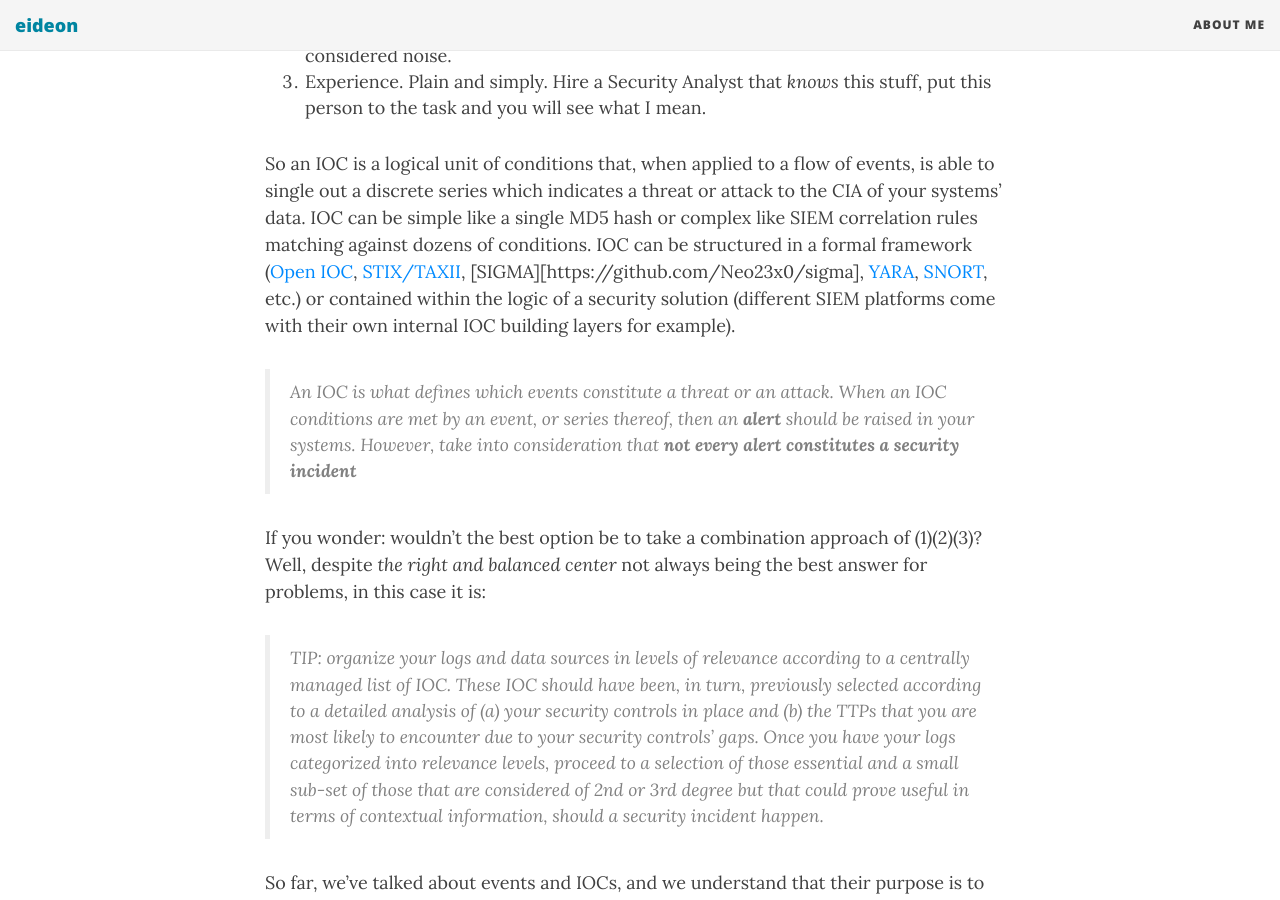
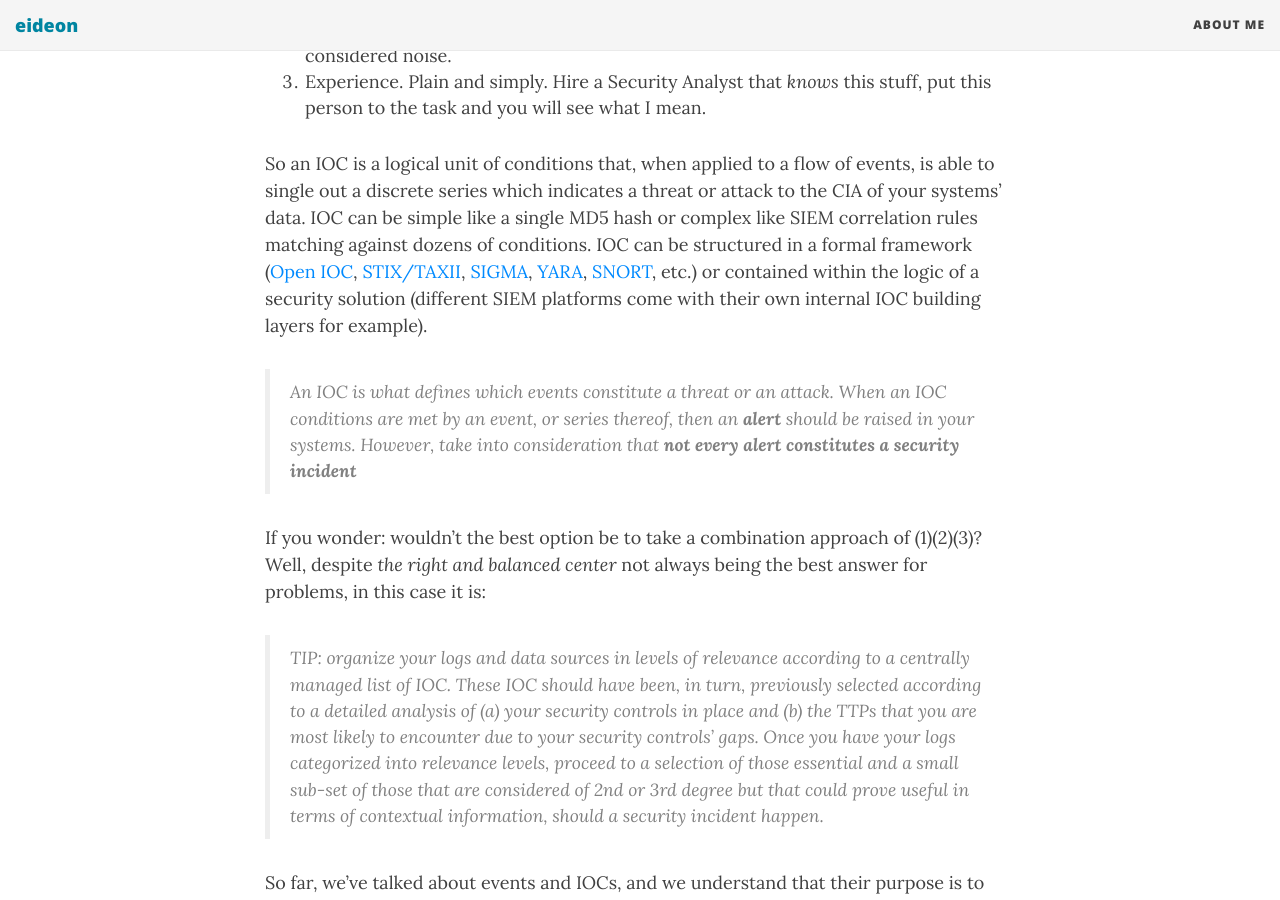
Before and after one commit to darkquasar/darkquasar.github.io, a Jekyll site: the page built from _posts/2017-10-15-THL02-Events_Threats_Incidents.md, in a window 1280 px wide and 900 px high, scrolled down 4269 px. Built offline with Jekyll 4.4.1, drawn with Linux system fonts in a browser that asks for light colours; nearby versions of some CDN libraries; comment, search, counter and statistics services are not loaded.

Commit message:
Update 2017-10-15-THL02-Events_Threats_Incidents.md

```diff
--- a/_posts/2017-10-15-THL02-Events_Threats_Incidents.md
+++ b/_posts/2017-10-15-THL02-Events_Threats_Incidents.md
@@ -66,7 +66,7 @@ Collecting millions of events per second doesn't make much sense unless we actua
 2. Indicators of Compromise. Contrary to (1), IOC involve a bottom-up approach. By leveraging IOC, you begin with the study and definition of TTPs from the most granular perspective. This analysis is then organized in structured units that become your IOC: you apply them to SIEM, IPS/IDS, Firewalls, Proxys, EDR solutions, etc. When using this approach, you are only concerned with those events that carry the potential to trigger your previously defined IOC thus, everything else can be considered noise.
 3. Experience. Plain and simply. Hire a Security Analyst that *knows* this stuff, put this person to the task and you will see what I mean.
 
-So an IOC is a logical unit of conditions that, when applied to a flow of events, is able to single out a discrete series which indicates a threat or attack to the CIA of your systems' data. IOC can be simple like a single MD5 hash or complex like SIEM correlation rules matching against dozens of conditions. IOC can be structured in a formal framework ([Open IOC](http://www.openioc.org/), [STIX/TAXII](https://securityintelligence.com/how-stix-taxii-and-cybox-can-help-with-standardizing-threat-information/), [SIGMA][https://github.com/Neo23x0/sigma], [YARA](https://github.com/VirusTotal/yara), [SNORT](https://www.snort.org/), etc.) or contained within the logic of a security solution (different SIEM platforms come with their own internal IOC building layers for example).
+So an IOC is a logical unit of conditions that, when applied to a flow of events, is able to single out a discrete series which indicates a threat or attack to the CIA of your systems' data. IOC can be simple like a single MD5 hash or complex like SIEM correlation rules matching against dozens of conditions. IOC can be structured in a formal framework ([Open IOC](http://www.openioc.org/), [STIX/TAXII](https://securityintelligence.com/how-stix-taxii-and-cybox-can-help-with-standardizing-threat-information/), [SIGMA](https://github.com/Neo23x0/sigma), [YARA](https://github.com/VirusTotal/yara), [SNORT](https://www.snort.org/), etc.) or contained within the logic of a security solution (different SIEM platforms come with their own internal IOC building layers for example).
 
 
 > An IOC is what defines which events constitute a threat or an attack. When an IOC conditions are met by an event, or series thereof, then an **alert** should be raised in your systems. However, take into consideration that **not every alert constitutes a security incident**
```
